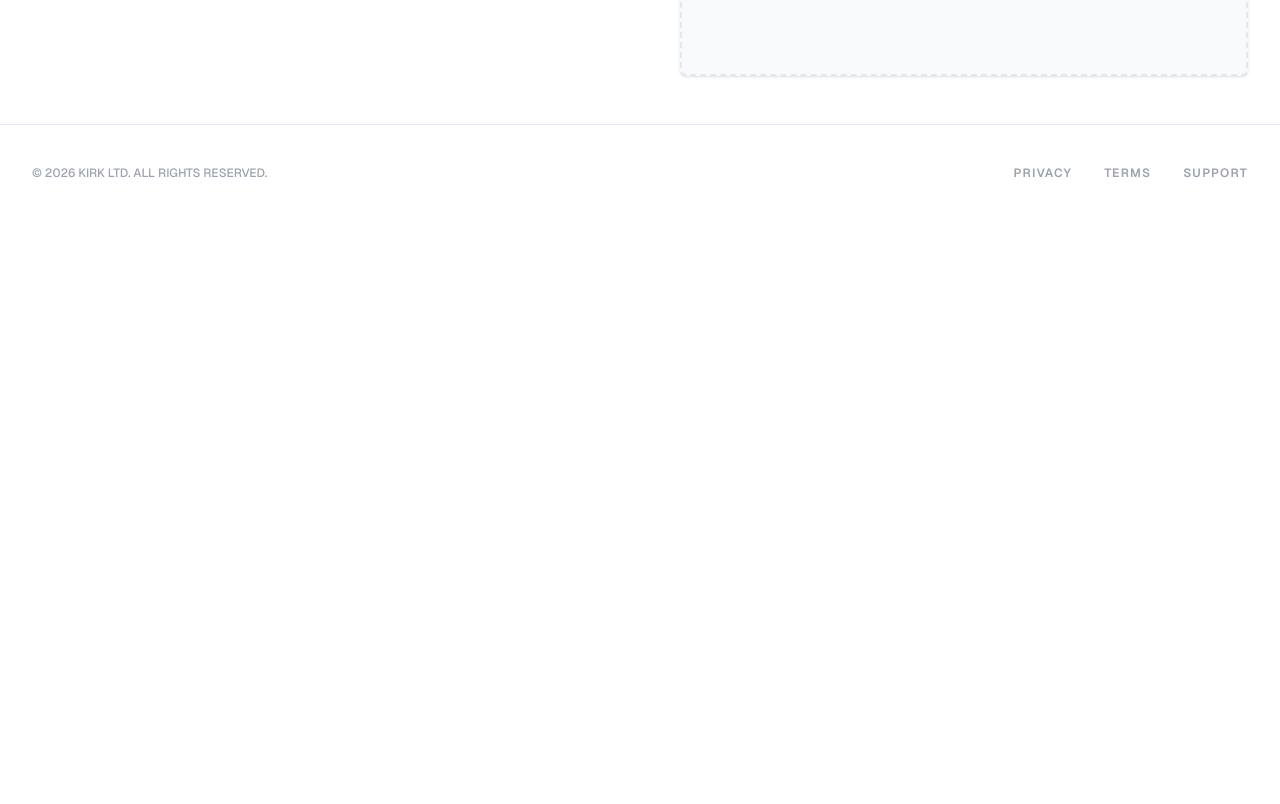
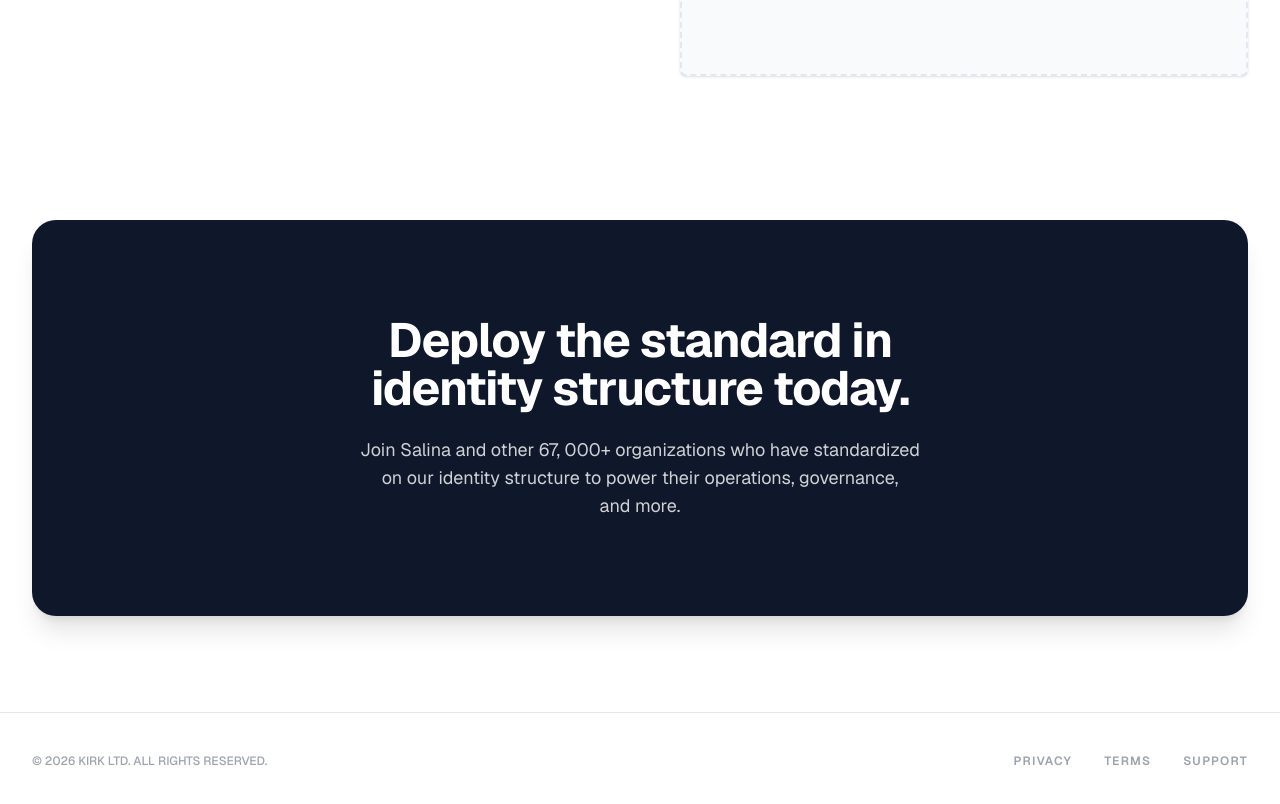
Before and after one commit to kemdav/Salina, a Next.js app: page /landing in a window 1280 px wide. Shown: the part 620-1424 px from the top of the page. Before the commit the page ends 841 px from the top, so only its background shows below. Built offline with nearby package versions, Linux system fonts and the light colour scheme.

Commit message:
add: second hero
added a new section for landing page

```diff
--- /dev/null
+++ b/src/components/organisms/highlight-section.tsx
@@ -0,0 +1,19 @@
+'use client';
+
+export function HighlightSection() {
+    return (
+        <section className="px-8 py-24 w-full max-w-[var(--grid-max-width)] mx-auto">
+            <div className="bg-foreground text-background rounded-3xl py-24 px-8 md:px-16 flex flex-col items-center justify-center text-center shadow-xl">
+
+                <h2 className="text-4xl md:text-5xl font-bold tracking-tight text-balance font-[family:var(--font-heading)] max-w-3xl">
+                    Deploy the standard in identity structure today.
+                </h2>
+
+                <p className="mt-6 text-lg text-background/80 max-w-xl text-pretty font-small">
+                    Join Salina and other 67, 000+ organizations who have standardized on our identity structure to power their operations, governance, and more.
+                </p>
+
+            </div>
+        </section>
+    );
+}
--- a/src/components/templates/landing-template.tsx
+++ b/src/components/templates/landing-template.tsx
@@ -3,12 +3,14 @@
 import { TopNavigation } from "@/components/organisms/top-navigation";
 import { HeroSection } from "@/components/organisms/hero-section";
 import { SiteFooter } from "@/components/organisms/footer";
+import { HighlightSection } from "@/components/organisms/highlight-section";
 
 export function LandingTemplate() {
   return (
     <div className="min-h-screen bg-background flex flex-col font-[family:var(--font-body)] text-foreground">
       <TopNavigation />
       <HeroSection />
+      <HighlightSection />
       <SiteFooter />
     </div>
   );
```
